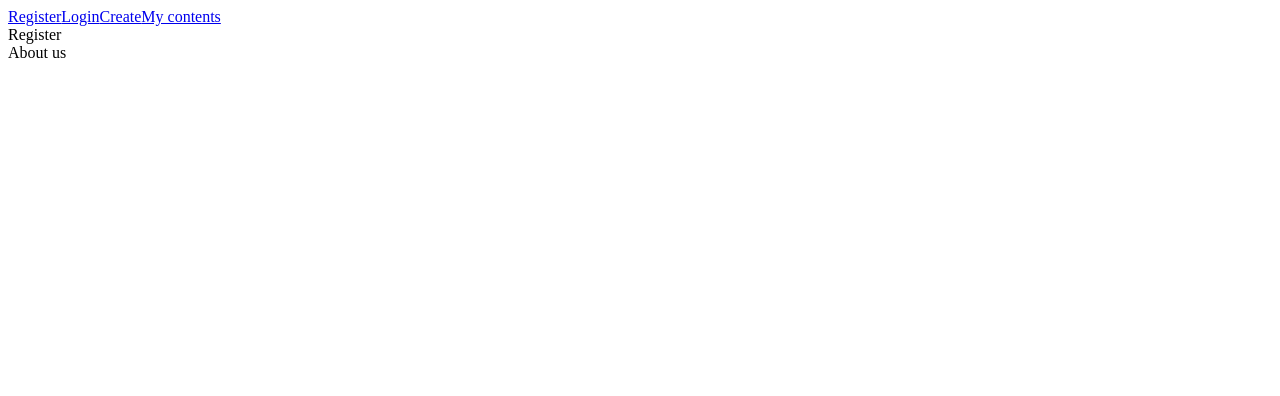
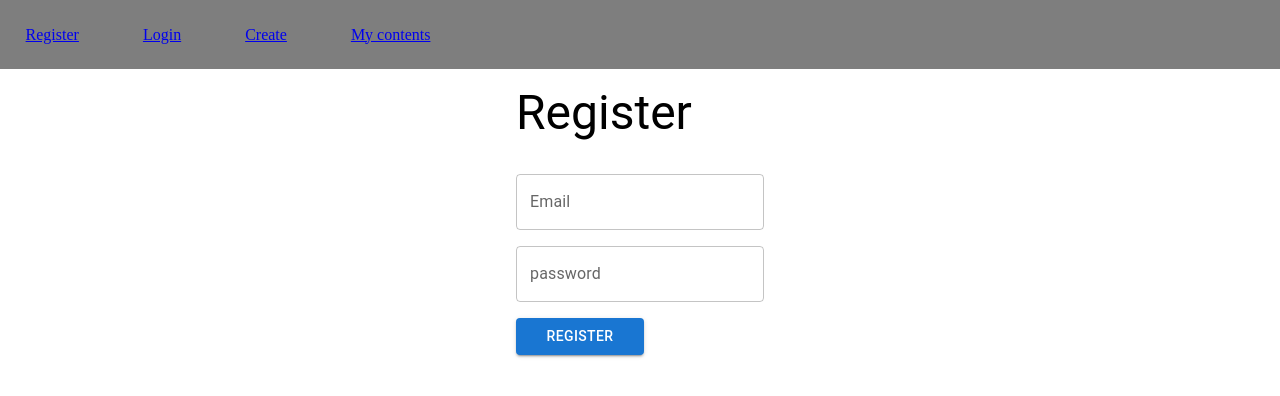
Before and after one commit to nikhilar98/contentShare, a React (Create React App) app in the folder client/: page / in a window 1280 px wide. Shown: the top 396 px of the page. Built offline with nearby package versions, Linux system fonts and the light colour scheme.

Commit message:
registration form complete

```diff
--- a/client/package.json
+++ b/client/package.json
@@ -10,12 +10,15 @@
     "@testing-library/react": "^13.4.0",
     "@testing-library/user-event": "^13.5.0",
     "axios": "^1.6.7",
+    "js-sha256": "^0.11.0",
     "react": "^18.2.0",
     "react-dom": "^18.2.0",
     "react-router-dom": "^6.21.3",
     "react-scripts": "5.0.1",
+    "react-toastify": "^10.0.4",
     "redux": "^5.0.1",
     "redux-thunk": "^3.1.0",
+    "validator": "^13.11.0",
     "web-vitals": "^2.1.4"
   },
   "scripts": {
--- a/client/src/App.js
+++ b/client/src/App.js
@@ -20,7 +20,7 @@ const App = () => {
           <Route path='/content/:id' element={<ContentDisplay/>}></Route>
         </Routes>
       </main>
-      <footer>About us</footer>
+      <footer></footer>
     </div>
   );
 }
--- a/client/src/components/NavBar.js
+++ b/client/src/components/NavBar.js
@@ -3,7 +3,7 @@ import {Link} from 'react-router-dom'
 const NavBar =()=>{
 
     return (
-        <nav>
+        <nav className='navBar'>
             <Link to='/'>Register</Link>
             <Link to='/login'>Login</Link>
             <Link to='/create'>Create</Link>
--- a/client/src/components/RegisterForm.js
+++ b/client/src/components/RegisterForm.js
@@ -1,12 +1,109 @@
-import {Box} from '@mui/material'
+import {Box, Button, TextField, Typography} from '@mui/material'
+import { useState } from 'react'
+import axios from 'axios'
+import {sha256} from 'js-sha256'
+import {isEmail,isStrongPassword} from 'validator'
+import { ToastContainer, toast } from 'react-toastify';
+import {useNavigate} from 'react-router-dom'
+import 'react-toastify/dist/ReactToastify.css';
 
 const RegisterForm = () => {
 
+    const [email,setEmail] = useState("")
+    const [password,setPassword] = useState("")
+    const [formErrors,setFormErrors] = useState({})
+    const [serverErrors,setServerErrors] = useState({})
+
+    const errors = {}
+
+    function runValidations() {
+        if(email===''){
+            errors.email = 'email is required.'
+        }
+        else if(!isEmail(email)){
+            errors.email = 'Invalid email.'
+        }
+        if(password==''){
+            errors.password = 'password is required.'
+        }
+        else if(!isStrongPassword(password)){
+            errors.password = 'Invalid password. (requires min 8 chars, 1 lowercase letter, 1 uppercase letter, 1 number & 1 special character)'
+        }
+    }
+
+    const handleRegister = async (e) =>{
+        e.preventDefault()
+
+        runValidations()
+
+        if(Object.keys(errors).length==0){   //if errors object is empty, proceed to making the api call
+            setFormErrors({})
+            setServerErrors({})
+            const formData= {
+                email,
+                password:sha256(password)
+            }
+            try{
+                const response = await axios.post('http://localhost:4001/register',formData)
+                setEmail("")
+                setPassword("")
+                notify(response.data.msg)
+                setTimeout(()=>{
+                    navigate('/login')
+                },2000)
+            }
+            catch(err){
+                const errorResponse = err.response.data.errors
+                const obj = {}
+                errorResponse.forEach(ele=>{
+                    obj[ele.path]=ele.msg
+                })
+                setServerErrors(obj)
+            }
+        }
+
+        else{
+            setFormErrors(errors)
+        }
+
+    }
+
+    const notify = (msg) => toast.success(msg)
+    const navigate = useNavigate()
+
     return (
-        <Box>
-            <div>
-                Register
-            </div>
+        <Box sx={{display:'flex',justifyContent:'center',marginTop:'2vh'}}>
+             <Box component='form' onSubmit={handleRegister} sx={{display:'grid',maxWidth:'20%',rowGap:'2vh'}}>
+                <Typography
+                variant="h3"
+                gutterBottom>
+                    Register
+                </Typography>
+                <TextField
+                label="Email"
+                variant="outlined"
+                value={email}
+                onChange={(e)=>{setEmail(e.target.value)}}
+                error={Boolean(formErrors.email) || Boolean(serverErrors.email)}
+                helperText={(formErrors.email ? formErrors.email : '') || (serverErrors.email ? serverErrors.email : '')}>
+                </TextField>
+                <TextField
+                label="password"
+                variant="outlined"
+                type='password'
+                value={password}
+                onChange={(e)=>{setPassword(e.target.value)}}
+                error={Boolean(formErrors.password)|| Boolean(serverErrors.password)}
+                helperText={(formErrors.password ? formErrors.password : '') || (serverErrors.password ? serverErrors.password : '')}>
+                </TextField>
+                <Button
+                type='submit'
+                variant='contained'
+                style={{width:'8rem'}}>
+                    Register
+                </Button>
+             </Box>
+             <ToastContainer autoClose={1500}/>
         </Box>
     )
 }
--- a/client/src/index.css
+++ b/client/src/index.css
@@ -0,0 +1,14 @@
+*{
+  box-sizing: border-box;
+}
+body{
+  margin: 0;
+}
+.navBar{
+  display: flex;
+  justify-content: start;
+  gap:5vw;
+  background-color: rgb(126, 126, 126);
+  margin:0;
+  padding: 2vw;
+}
```
Also changed, not shown: 1 other file (tests, documents, lock files or other folders).
